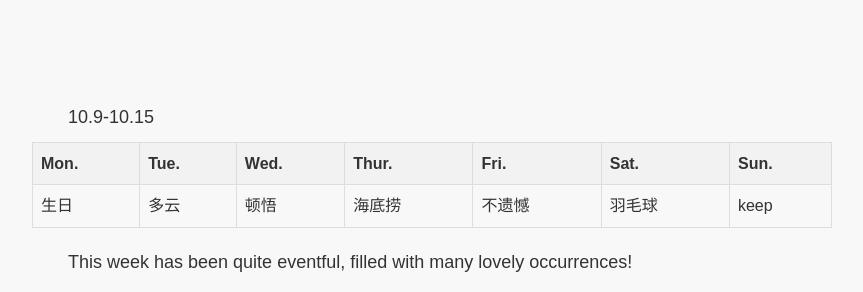
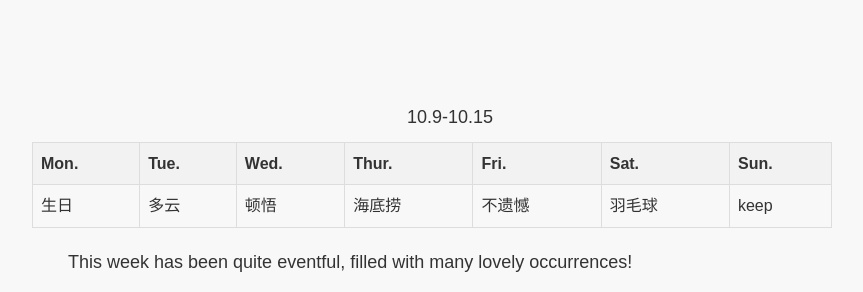
Before and after one commit to x1in-rain/x1in-rain.github.io, a Jekyll site: the page built from _posts/2023-10-15-【归档】好吧，我应该接受所有好事不能同时发生.md, in a window 1280 px wide. Shown: the part 436-728 px from the top of the page, without its empty margins (208-1071 px from the left). Built offline with Jekyll 4.4.1, drawn with Linux system fonts in a browser that asks for light colours.

Commit message:
Update 2023-10-15-【归档】好吧，我应该接受所有好事不能同时发生.md

```diff
--- a/_posts/2023-10-15-【归档】好吧，我应该接受所有好事不能同时发生.md
+++ b/_posts/2023-10-15-【归档】好吧，我应该接受所有好事不能同时发生.md
@@ -48,8 +48,7 @@ author:
 </style>
 </head>
 <body>
-<p>10.9-10.15</p>
-
+<p style="text-align: center;">10.9-10.15</p>
 <table>
   <tr>
     <th>Mon.</th>
```
